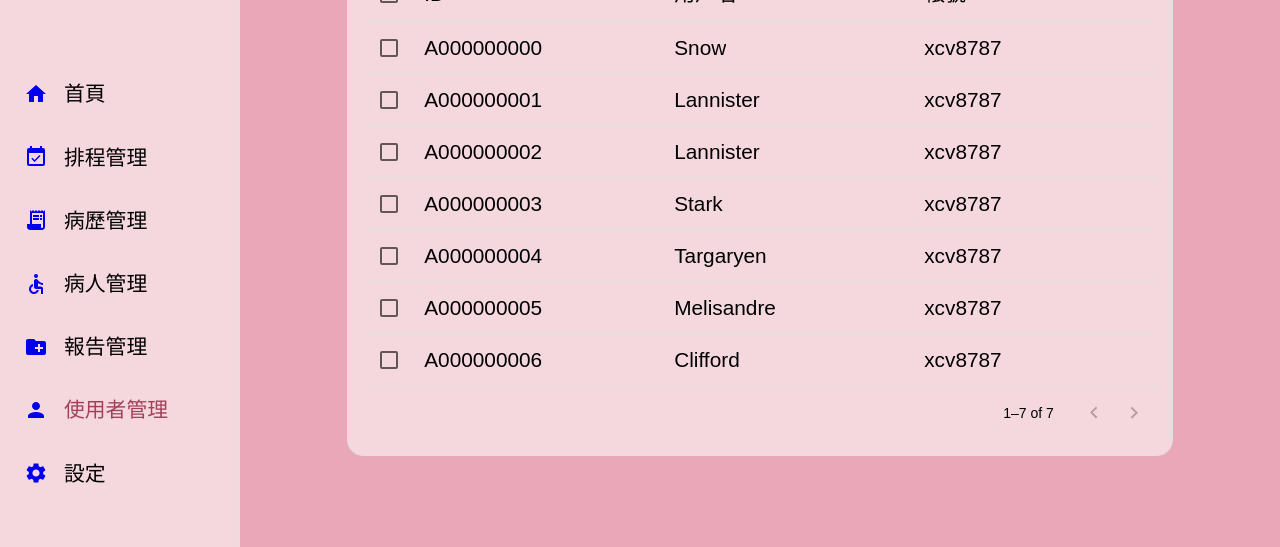
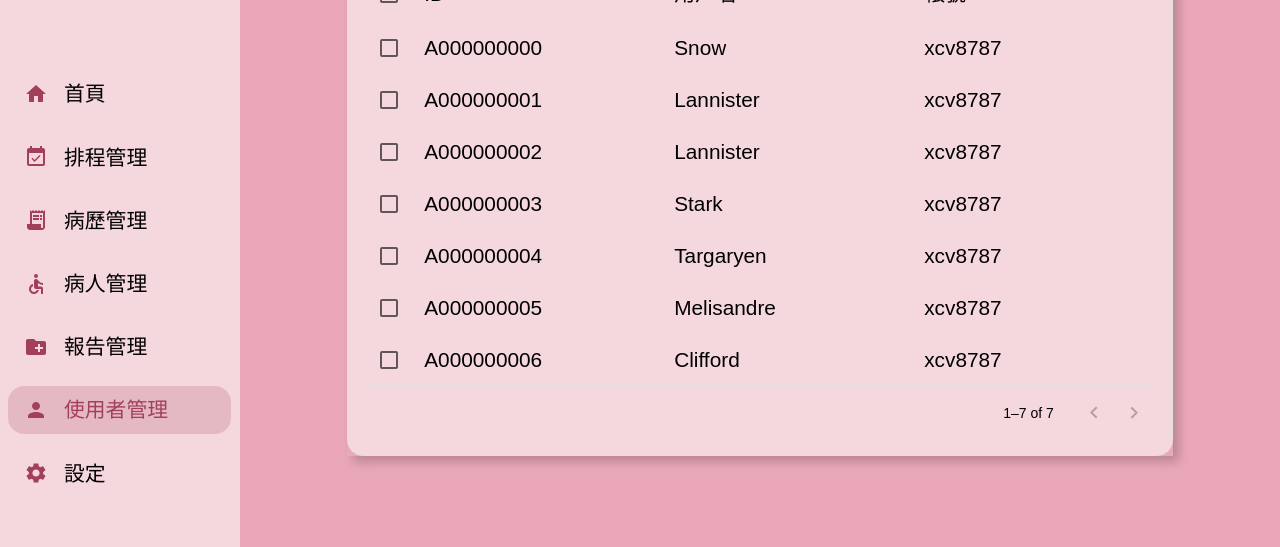
Before and after one commit to johnny990628/GHL_Frontend, a React (Create React App) app: page /user in a window 1280 px wide. Shown: the part 210-757 px from the top of the page. Built offline with nearby package versions, Linux system fonts and the light colour scheme; a web font is replaced by a local one.

Commit message:
style:sidebar active effect and table shadow

```diff
--- a/src/Components/CustomTable/Style.js
+++ b/src/Components/CustomTable/Style.js
@@ -4,6 +4,7 @@ const useStyles = makeStyles((theme) => ({
     container: {
         margin: theme.spacing(0.4),
         width: '86%',
+        boxShadow: '6px 6px 10px rgba(0,0,0,0.2)',
     },
 }));
 
--- a/src/Components/Sidebar/Sidebar.js
+++ b/src/Components/Sidebar/Sidebar.js
@@ -15,9 +15,9 @@ const Sidebar = () => {
 
             <List className={classes.list}>
                 {SidebarItem.map((item, index) => (
-                    <Link to={item.route} className={classes.link}>
+                    <Link to={item.route} className={`${classes.link} ${index === activeItem && 'active'}`}>
                         <ListItem button disableRipple key={item.display_name}>
-                            {item.icon}
+                            <Box className={classes.icon}>{item.icon}</Box>
                             <Box className={`${classes.text} ${index === activeItem && 'active'}`}>{item.display_name}</Box>
                         </ListItem>
                     </Link>
--- a/src/Components/Sidebar/Style.js
+++ b/src/Components/Sidebar/Style.js
@@ -7,7 +7,7 @@ const useStyles = makeStyles((theme) => ({
     },
     list: {
         height: '100%',
-        backgroundColor: '#F5D7DE',
+        backgroundColor: 'rgba(245, 215, 222)', //hex: #F5D7DE
         display: 'flex',
         flexDirection: 'column',
         justifyContent: 'center',
@@ -15,6 +15,14 @@ const useStyles = makeStyles((theme) => ({
     link: {
         textDecoration: 'none',
         margin: theme.spacing(1),
+        borderRadius: '1rem',
+        transition: 'transform .3s ease-out',
+        '&.active': {
+            backgroundColor: theme.palette.primary.secondary,
+        },
+        '&:hover': {
+            transform: 'scale(1.03)',
+        },
     },
     text: {
         color: '#000000',
@@ -27,6 +35,12 @@ const useStyles = makeStyles((theme) => ({
     logo: {
         margin: '1rem',
     },
+    icon: {
+        display: 'flex',
+        justifyContent: 'center',
+        alignItems: 'center',
+        color: theme.palette.primary.main,
+    },
 }));
 
 export default useStyles;
--- a/src/Pages/User/User.js
+++ b/src/Pages/User/User.js
@@ -1,6 +1,5 @@
 import React from 'react';
-import { Box, Fab } from '@mui/material';
-import { Add } from '@mui/icons-material';
+import { Box } from '@mui/material';
 import useStyles from './Style';
 import CustomTable from '../../Components/CustomTable/CustomTable';
 
--- a/src/index.js
+++ b/src/index.js
@@ -1,20 +1,21 @@
-import React from "react";
-import ReactDOM from "react-dom";
-import App from "./App.js";
-import { CssBaseline } from "@mui/material";
-import { createTheme, ThemeProvider } from "@mui/material/styles";
-import "./Assets/Css/index.css";
+import React from 'react';
+import ReactDOM from 'react-dom';
+import App from './App.js';
+import { CssBaseline } from '@mui/material';
+import { createTheme, ThemeProvider } from '@mui/material/styles';
+import './Assets/Css/index.css';
 
 const theme = createTheme({
     palette: {
         primary: {
-      main: "#A34059",
+            main: '#A34059',
+            secondary: 'rgba(163, 64, 89,.2)',
         },
         background: {
-      default: "#EAA7B8",
+            default: '#EAA7B8',
         },
         text: {
-      primary: "#000000",
+            primary: '#000000',
         },
     },
     typography: {
@@ -29,5 +30,5 @@ ReactDOM.render(
             <App />
         </ThemeProvider>
     </React.StrictMode>,
-  document.getElementById("root")
+    document.getElementById('root')
 );
```
Lines whose indentation alone changed are shown as unchanged.
